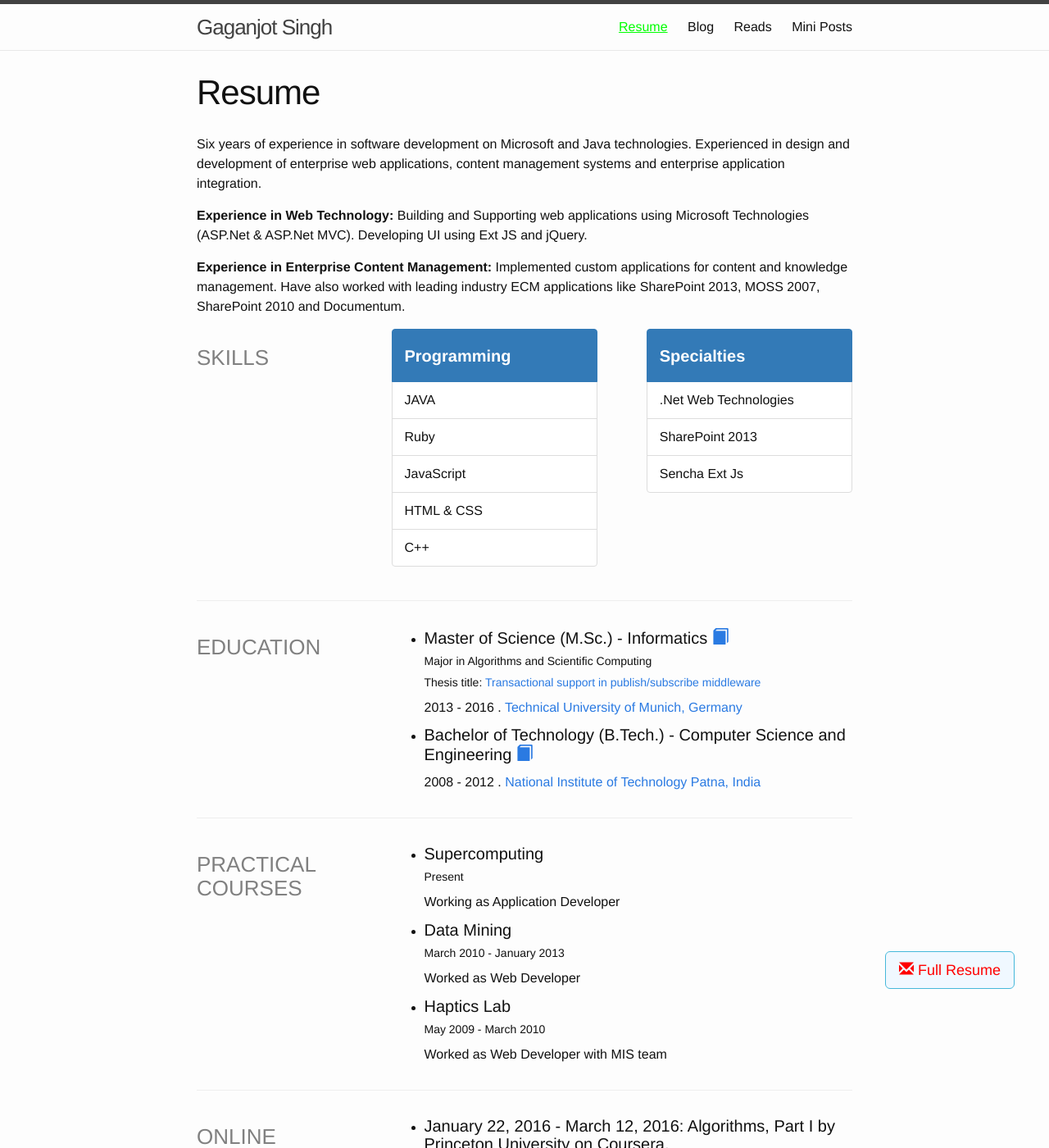
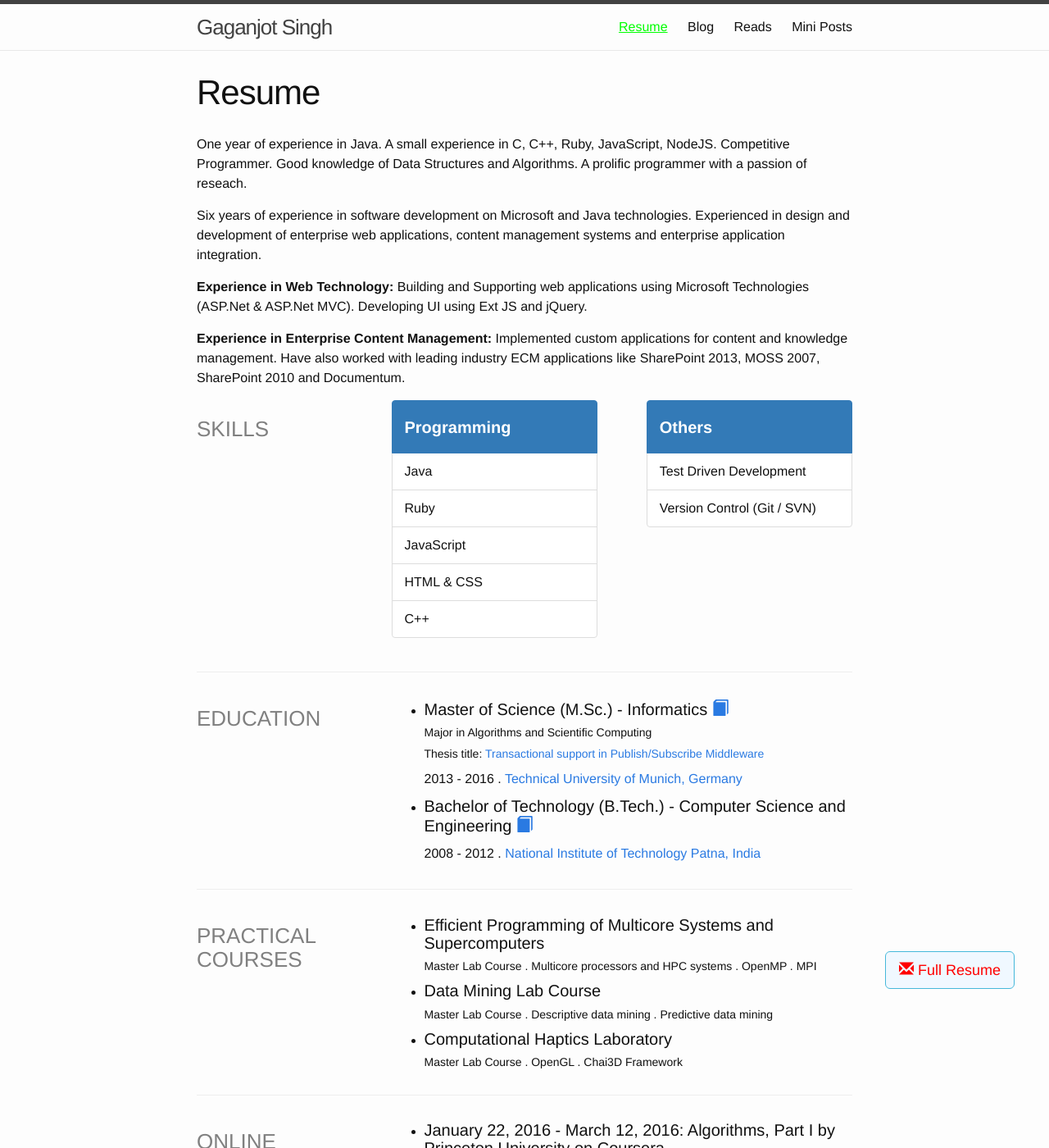
Before and after one commit to GaganJotSingh/GaganJotSingh.github.io, a Jekyll site: the page built from about/resume/index.md, in a window 1280 px wide and 1400 px high. Shown: the whole window at 82% size. Built offline with Jekyll 4.4.1, drawn with Linux system fonts in a browser that asks for light colours.

Commit message:
Modified resume. Completed Master's Thesis details.

```diff
--- a/about/resume/index.md
+++ b/about/resume/index.md
@@ -3,6 +3,12 @@ layout: page
 title: Resume
 description: Resume of Gaganjot Singh
 ---
+
+One year of experience in Java.
+A small experience in C, C++, Ruby, JavaScript, NodeJS.
+Competitive Programmer.
+Good knowledge of Data Structures and Algorithms.
+A prolific programmer with a passion of reseach.
 
 Six years of experience in software development on Microsoft and Java technologies. Experienced in design and development of enterprise web applications, content management systems and enterprise application integration.
 
@@ -22,7 +28,7 @@ Implemented custom applications for content and knowledge management. Have also
 			<div class="col-md-6">
 				<ul class="list-group">
 					<li class="list-group-item active"><h4 style="margin-top:10.5px; margin-bottom:10.5px"><strong>Programming</strong></h4></li>
-					<li class="list-group-item">JAVA</li>
+					<li class="list-group-item">Java</li>
 					<li class="list-group-item">Ruby</li>
 					<li class="list-group-item">JavaScript</li>
 					<li class="list-group-item">HTML & CSS</li>
@@ -31,10 +37,9 @@ Implemented custom applications for content and knowledge management. Have also
 			</div>
 			<div class="col-md-6">
 				<ul class="list-group">
-					<li class="list-group-item active"><h4 style="margin-top:10.5px; margin-bottom:10.5px"><strong>Specialties</strong></h4></li>
-					<li class="list-group-item">.Net Web Technologies</li>
-					<li class="list-group-item">SharePoint 2013</li>
-					<li class="list-group-item">Sencha Ext Js</li>
+					<li class="list-group-item active"><h4 style="margin-top:10.5px; margin-bottom:10.5px"><strong>Others</strong></h4></li>
+					<li class="list-group-item">Test Driven Development</li>
+					<li class="list-group-item">Version Control (Git / SVN)</li>
 				</ul>
 			</div>
 		</div>
@@ -49,13 +54,13 @@ Implemented custom applications for content and knowledge management. Have also
 	<div class="col-md-9">
 		<ul style="padding-left: 40px; margin-bottom: 10.5px">
 			<li>
-				<h4 style="margin-top:10.5px; margin-bottom:10.5px">Master of Science (M.Sc.) - Informatics <a href="/coursesMasters/" title="Relevant courses undertaken during Masters"><span class="glyphicon glyphicon-book"></span></a></h4>
+				<h4 style="margin-top:10.5px; margin-bottom:10.5px">Master of Science (M.Sc.) - Informatics <a href="/study/coursesUndertaken/#during_masters" title="Relevant courses undertaken during Masters"><span class="glyphicon glyphicon-book"></span></a></h4>
 				<h5 style="margin-top:10.5px; margin-bottom:10.5px">Major in Algorithms and Scientific Computing</h5>
-				<h5 style="margin-top:10.5px; margin-bottom:10.5px">Thesis title: <a href="/study/masterThesis">Transactional support in publish/subscribe middleware</a></h5>
+				<h5 style="margin-top:10.5px; margin-bottom:10.5px">Thesis title: <a href="/study/masterThesis">Transactional support in Publish/Subscribe Middleware</a></h5>
 				<p style="margin-bottom:10.5px">2013 - 2016 . <a href="https://www.tum.de/">Technical University of Munich, Germany</a></p>
 			</li>
 			<li>
-				<h4 style="margin-top:10.5px; margin-bottom:10.5px">Bachelor of Technology (B.Tech.) - Computer Science and Engineering <a href="/coursesBachelors/" title="Relevant courses undertaken during Bachelors"><span class="glyphicon glyphicon-book"></span></a></h4>
+				<h4 style="margin-top:10.5px; margin-bottom:10.5px">Bachelor of Technology (B.Tech.) - Computer Science and Engineering <a href="/study/coursesUndertaken/#during_bachelors" title="Relevant courses undertaken during Bachelors"><span class="glyphicon glyphicon-book"></span></a></h4>
 				<p style="margin-bottom:10.5px">2008 - 2012 . <a href="http://www.nitp.ac.in/">National Institute of Technology Patna, India</a></p>
 			</li>
 		</ul>
@@ -70,19 +75,16 @@ Implemented custom applications for content and knowledge management. Have also
 	<div class="col-md-9">
 		<ul style="padding-left: 40px; margin-bottom: 10.5px">
 			<li>
-				<h4 style="margin-top:10.5px; margin-bottom:10.5px">Supercomputing</h4>
-				<h5 style="margin-top:10.5px; margin-bottom:10.5px">Present</h5>
-				<p style="margin-bottom:10.5px">Working as Application Developer</p>
+				<h4 style="margin-top:10.5px; margin-bottom:10.5px">Efficient Programming of Multicore Systems and Supercomputers</h4>
+				<h5 style="margin-top:10.5px; margin-bottom:10.5px">Master Lab Course . Multicore processors and HPC systems . OpenMP . MPI</h5>
 			</li>
 			<li>
-				<h4 style="margin-top:10.5px; margin-bottom:10.5px">Data Mining</h4>
-				<h5 style="margin-top:10.5px; margin-bottom:10.5px">March 2010 - January 2013</h5>
-				<p style="margin-bottom:10.5px">Worked as Web Developer</p>
+				<h4 style="margin-top:10.5px; margin-bottom:10.5px">Data Mining Lab Course</h4>
+				<h5 style="margin-top:10.5px; margin-bottom:10.5px">Master Lab Course . Descriptive data mining . Predictive data mining</h5>
 			</li>
 			<li>
-				<h4 style="margin-top:10.5px; margin-bottom:10.5px">Haptics Lab</h4>
-				<h5 style="margin-top:10.5px; margin-bottom:10.5px">May 2009 - March 2010</h5>
-				<p style="margin-bottom:10.5px">Worked as Web Developer with MIS team</p>
+				<h4 style="margin-top:10.5px; margin-bottom:10.5px">Computational Haptics Laboratory</h4>
+				<h5 style="margin-top:10.5px; margin-bottom:10.5px">Master Lab Course . OpenGL . Chai3D Framework</h5>
 			</li>
 		</ul>
 	</div>
```
Also changed, not shown: study/masterThesis/index.md (+27 -6 lines).
